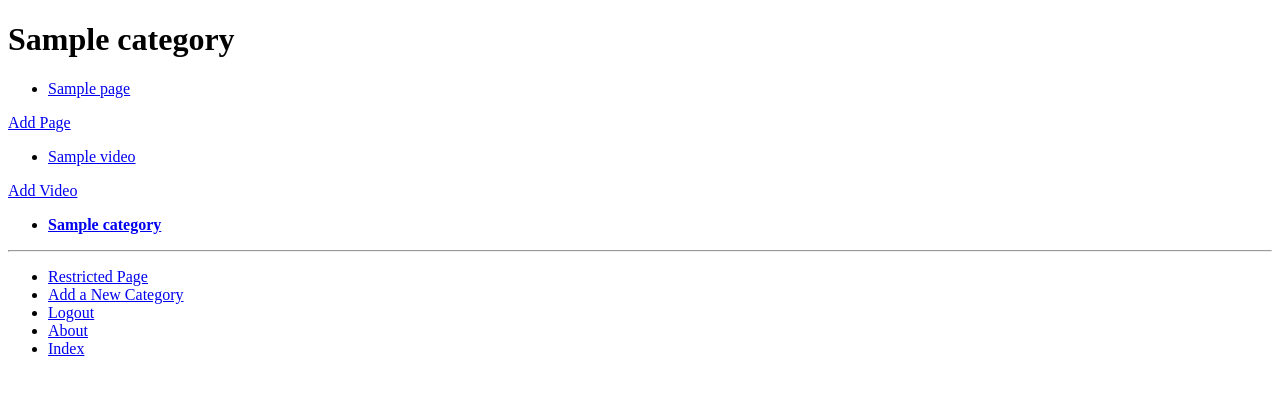
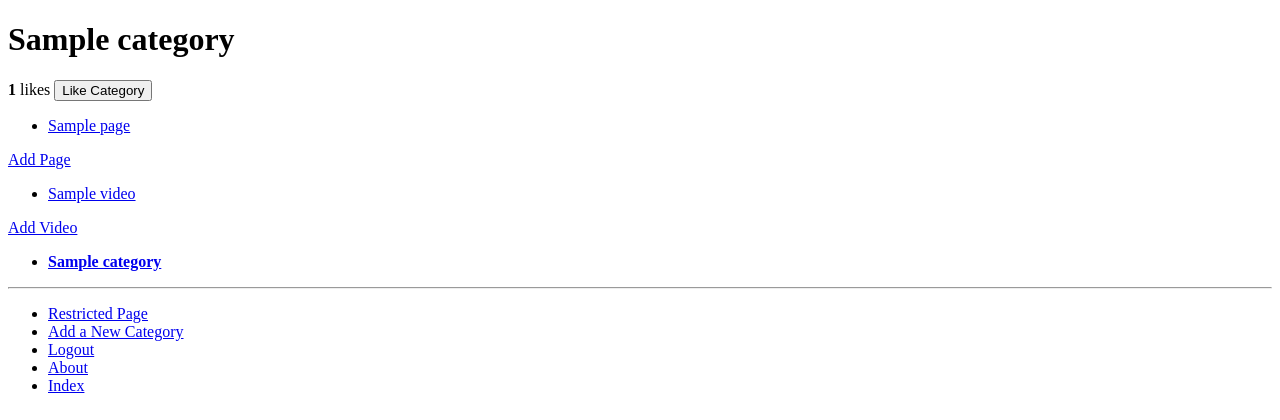
Before and after one commit to calritchgraham/itech-app, a Django app: a page that uses templates/rango/category.html in a window 1280 px wide. Shown: the top 420 px of the page. Run offline with Django 3.2, Linux system fonts and the light colour scheme; a user stored in the database is signed in; tables that the repository leaves empty hold one stand-in row (values such as "Sample post"); parts of the project's set-up code (start-up, migrations or seed data) failed here and were passed over.

Commit message:
like button from ch17

```diff
--- a/rango/urls.py
+++ b/rango/urls.py
@@ -16,4 +16,5 @@ urlpatterns = [
     path('logout/', views.user_logout, name='logout'),
     path('restricted/', views.restricted, name='restricted'),
     path('search/', views.search, name='search'),
+    path('like_category/', views.LikeCategoryView.as_view(), name='like_category'),
 ]
--- a/rango/views.py
+++ b/rango/views.py
@@ -13,6 +13,7 @@ from django.shortcuts import redirect
 from django.contrib.auth.decorators import login_required
 from datetime import datetime
 from rango.bing_search import run_query
+from django.http import HttpResponse
 
 def index(request):
     # Construct a dictionary to pass to the template engine as its context.
@@ -255,3 +256,20 @@ def search(request):
     context_dict = {'result_list': result_list, 'query': query}
 
     return render(request, 'rango/search.html', context_dict)
+
+class LikeCategoryView(View):
+    @method_decorator(login_required)
+    def get(self, request):
+        category_id = request.GET['category_id']
+
+        try:
+            category = Category.objects.get(id=int(category_id))
+        except Category.DoesNotExist:
+            return HttpResponse(-1)
+        except ValueError:
+            return HttpResponse(-1)
+
+        category.likes = category.likes + 1
+        category.save()
+
+        return HttpResponse(category.likes)
--- a/templates/rango/category.html
+++ b/templates/rango/category.html
@@ -12,6 +12,18 @@
 {% block body_block %}
      {% if category %}
      <h1>{{ category.name }}</h1>
+     <div>
+        <strong id="like_count">{{ category.likes }}</strong> likes
+        {% if user.is_authenticated %}
+        <button id="like_btn"
+                data-categoryid="{{ category.id }}"
+                class="btn btn-primary btn-sm"
+                type="button">
+            <span data-feather="thumbs-up"></span>
+            Like Category
+        </button>
+        {% endif %}
+    </div>
      {% if pages %}
      <ul>
          {% for page in pages %}
```
Also changed, not shown: static/rango-ajax.js (added, +13 -0 lines).
